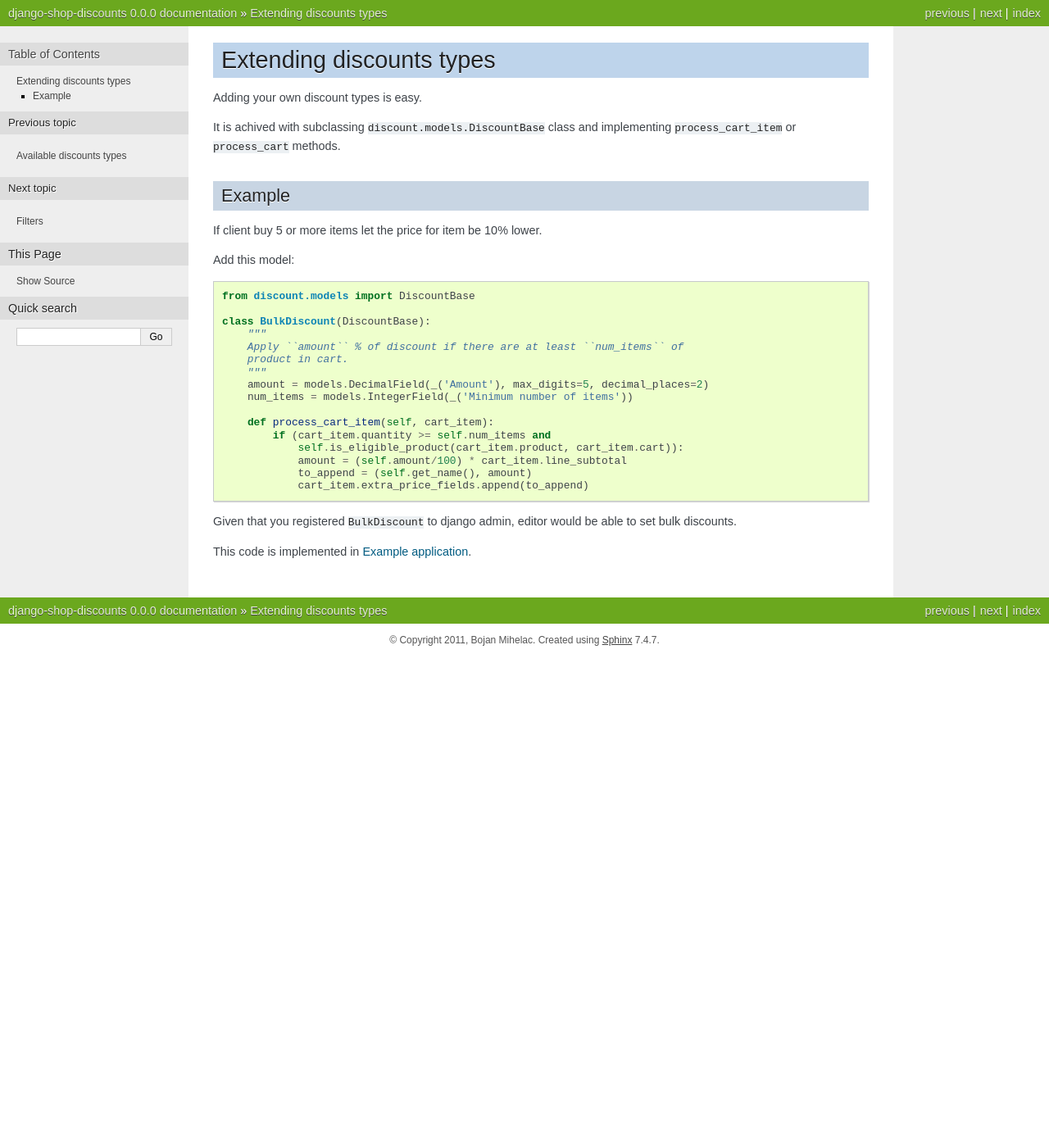
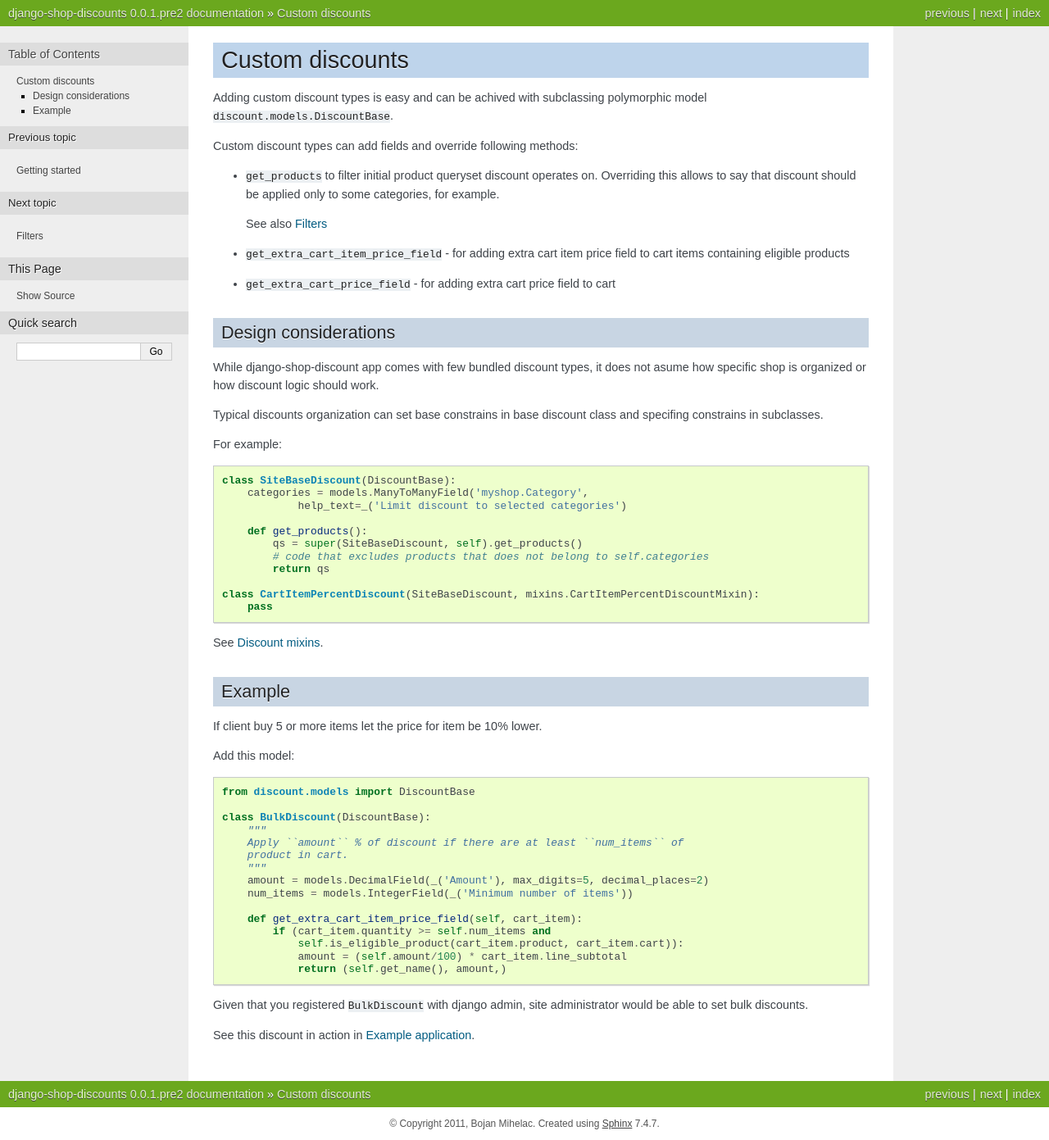
Before and after one commit to bmihelac/django-shop-discounts, a Sphinx documentation site: the page built from docs/extending_discounts.rst, in a window 1280 px wide. Shown: the whole page at 82% size. Built offline with Sphinx 7.4.7, drawn with Linux system fonts in a browser that asks for light colours; before the commit the page ends 900 px from its top, so only the background shows below that.

```diff
--- /dev/null
+++ b/docs/api_managers.rst
@@ -0,0 +1,6 @@
+========
+Managers
+========
+
+.. autoclass:: discount.models.DiscountBaseManager
+   :members:
--- a/docs/conf.py
+++ b/docs/conf.py
@@ -16,7 +16,10 @@ import sys, os
 # If extensions (or modules to document with autodoc) are in another directory,
 # add these directories to sys.path here. If the directory is relative to the
 # documentation root, use os.path.abspath to make it absolute, like shown here.
-#sys.path.insert(0, os.path.abspath('.'))
+sys.path.append(os.path.abspath('.'))
+sys.path.append(os.path.abspath('..'))
+sys.path.append(os.path.abspath('../example'))
+os.environ['DJANGO_SETTINGS_MODULE'] = 'settings'
 
 # -- General configuration -----------------------------------------------------
 
@@ -47,10 +50,14 @@ copyright = u'2011, Bojan Mihelac'
 # |version| and |release|, also used in various other places throughout the
 # built documents.
 #
-# The short X.Y version.
-version = '0.0.0'
-# The full version, including alpha/beta/rc tags.
-release = '0.0.0'
+try:
+    from discount import __version__
+    # The short X.Y version.
+    version = '.'.join(__version__.split('.')[:2])
+    # The full version, including alpha/beta/rc tags.
+    release = __version__
+except ImportError:
+    version = release = 'dev'
 
 # The language for content autogenerated by Sphinx. Refer to documentation
 # for a list of supported languages.
--- a/docs/extending_discounts.rst
+++ b/docs/extending_discounts.rst
@@ -1,11 +1,47 @@
-=========================
-Extending discounts types
-=========================
+================
+Custom discounts
+================
 
-Adding your own discount types is easy.
+Adding custom discount types is easy and can be achived with subclassing
+polymorphic model ``discount.models.DiscountBase``.
 
-It is achived with subclassing ``discount.models.DiscountBase``
-class and implementing ``process_cart_item`` or ``process_cart`` methods.
+Custom discount types can add fields and override following methods:
+
+* ``get_products`` to filter initial product queryset discount operates on.
+  Overriding this allows to say that discount should be applied only to some
+  categories, for example.
+
+  See also :doc:`filters`
+
+* ``get_extra_cart_item_price_field`` - for adding extra cart item price field
+  to cart items containing eligible products
+
+* ``get_extra_cart_price_field`` - for adding extra cart price field to cart
+
+Design considerations
+---------------------
+
+While django-shop-discount app comes with few bundled discount types, it does
+not asume how specific shop is organized or how discount logic should work.
+
+Typical discounts organization can set base constrains in base discount class
+and specifing constrains in subclasses.
+
+For example::
+
+    class SiteBaseDiscount(DiscountBase):
+        categories = models.ManyToManyField('myshop.Category',
+                help_text=_('Limit discount to selected categories')
+
+        def get_products():
+            qs = super(SiteBaseDiscount, self).get_products()
+            # code that excludes products that does not belong to self.categories
+            return qs
+
+    class CartItemPercentDiscount(SiteBaseDiscount, mixins.CartItemPercentDiscountMixin):
+        pass
+
+See :doc:`api_mixins`.
 
 Example
 -------
@@ -24,14 +60,13 @@ Add this model::
         amount = models.DecimalField(_('Amount'), max_digits=5, decimal_places=2)
         num_items = models.IntegerField(_('Minimum number of items'))
 
-        def process_cart_item(self, cart_item):
+        def get_extra_cart_item_price_field(self, cart_item):
             if (cart_item.quantity >= self.num_items and
                 self.is_eligible_product(cart_item.product, cart_item.cart)):
                 amount = (self.amount/100) * cart_item.line_subtotal
-                to_append = (self.get_name(), amount)
-                cart_item.extra_price_fields.append(to_append)
+                return (self.get_name(), amount,)
 
-Given that you registered ``BulkDiscount`` to django admin, editor would be able
-to set bulk discounts.
+Given that you registered ``BulkDiscount`` with django admin,
+site administrator would be able to set bulk discounts.
 
-This code is implemented in :doc:`example_app`.
+See this discount in action in :doc:`example_app`.
```
Also changed, not shown: docs/api_default_discounts.rst (added, +8 -0 lines), docs/api_mixins.rst (added, +8 -0 lines), docs/api_models.rst (added, +15 -0 lines), docs/available_discounts.rst (deleted, +0 -13 lines), docs/changelog.rst (added, +13 -0 lines), docs/contributing.rst (added, +10 -0 lines), docs/filters.rst (+22 -21 lines), docs/getting_started.rst (added, +53 -0 lines), docs/index.rst (+36 -8 lines), docs/installation.rst (+2 -17 lines), docs/introduction.rst (deleted, +0 -19 lines), docs/todo.rst (+5 -6 lines), docs/usage.rst (deleted, +0 -29 lines), docs/api_views.rst (renamed from docs/views.rst).
